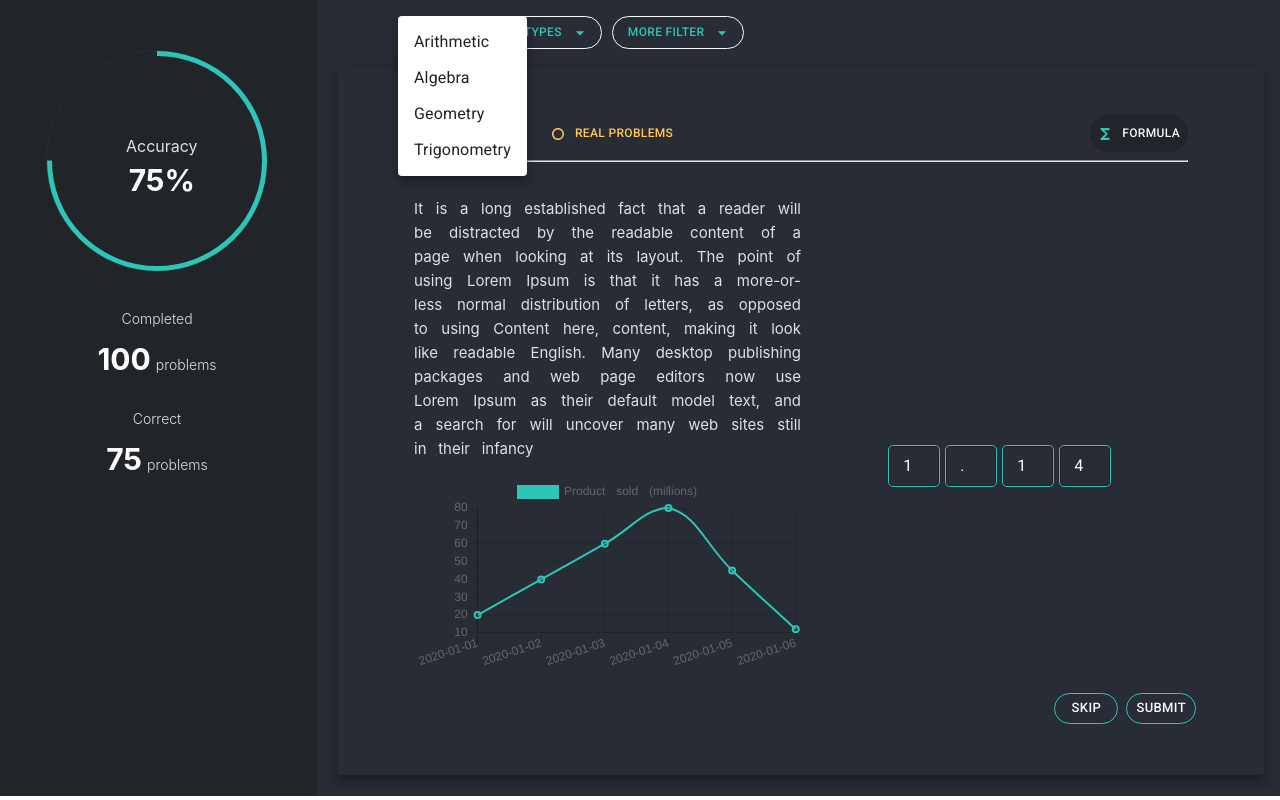
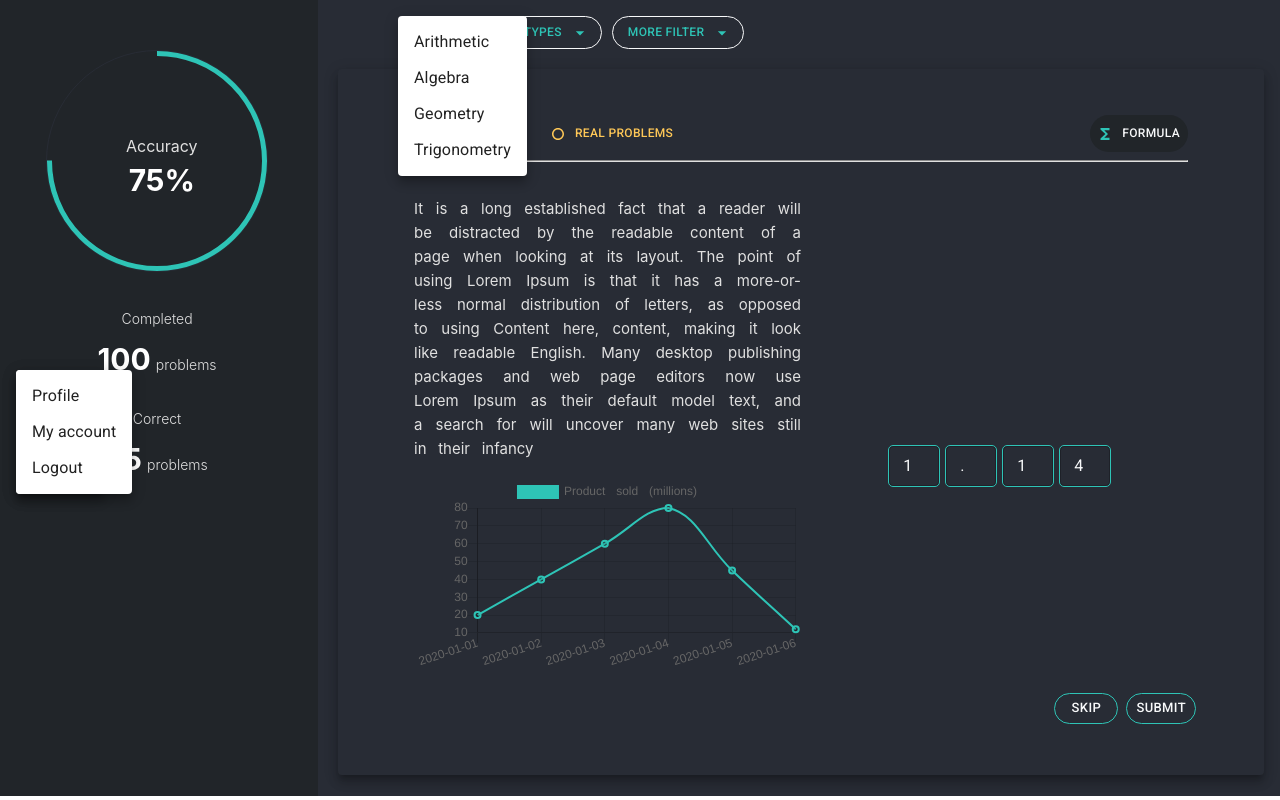
Before and after one commit to AasthaPanta/avl-frontend-aasthapanta, a React (Create React App) app: page / in a window 1280 px wide. Both pictures are taken after a click on the button "TOPICS". Built offline with nearby package versions, Linux system fonts and the light colour scheme; the HTML template or start-up script is replaced by a standard one.

Commit message:
solved minor testing error

```diff
--- a/src/components/ProblemCard.js
+++ b/src/components/ProblemCard.js
@@ -135,14 +135,14 @@ const ProblemCard = () => {
     }
   };
 
-  const [anchorEl, setAnchorEl] = React.useState(null);
+  const [anchorEl, setAnchorEl] = React.useState("");
 
   const handleClick = (event) => {
     setAnchorEl(event.currentTarget);
   };
 
   const handleClose = () => {
-    setAnchorEl(null);
+    setAnchorEl("");
   };
 
   return (
@@ -180,7 +180,12 @@ const ProblemCard = () => {
         >
           Types
         </Button>
-        <Menu id="type-menu" keepMounted onClose={handleClose}>
+        <Menu
+          id="type-menu"
+          keepMounted
+          onClose={handleClose}
+          open={Boolean(anchorEl)}
+        >
           <MenuItem onClick={handleClose}>Popular</MenuItem>
           <MenuItem onClick={handleClose}>New</MenuItem>
           <MenuItem onClick={handleClose}>Old</MenuItem>
@@ -195,7 +200,12 @@ const ProblemCard = () => {
         >
           More Filter
         </Button>
-        <Menu id="filter-menu" keepMounted onClose={handleClose}>
+        <Menu
+          id="filter-menu"
+          keepMounted
+          onClose={handleClose}
+          open={Boolean(anchorEl)}
+        >
           <MenuItem onClick={handleClose}>Profile</MenuItem>
           <MenuItem onClick={handleClose}>My account</MenuItem>
           <MenuItem onClick={handleClose}>Logout</MenuItem>
```
